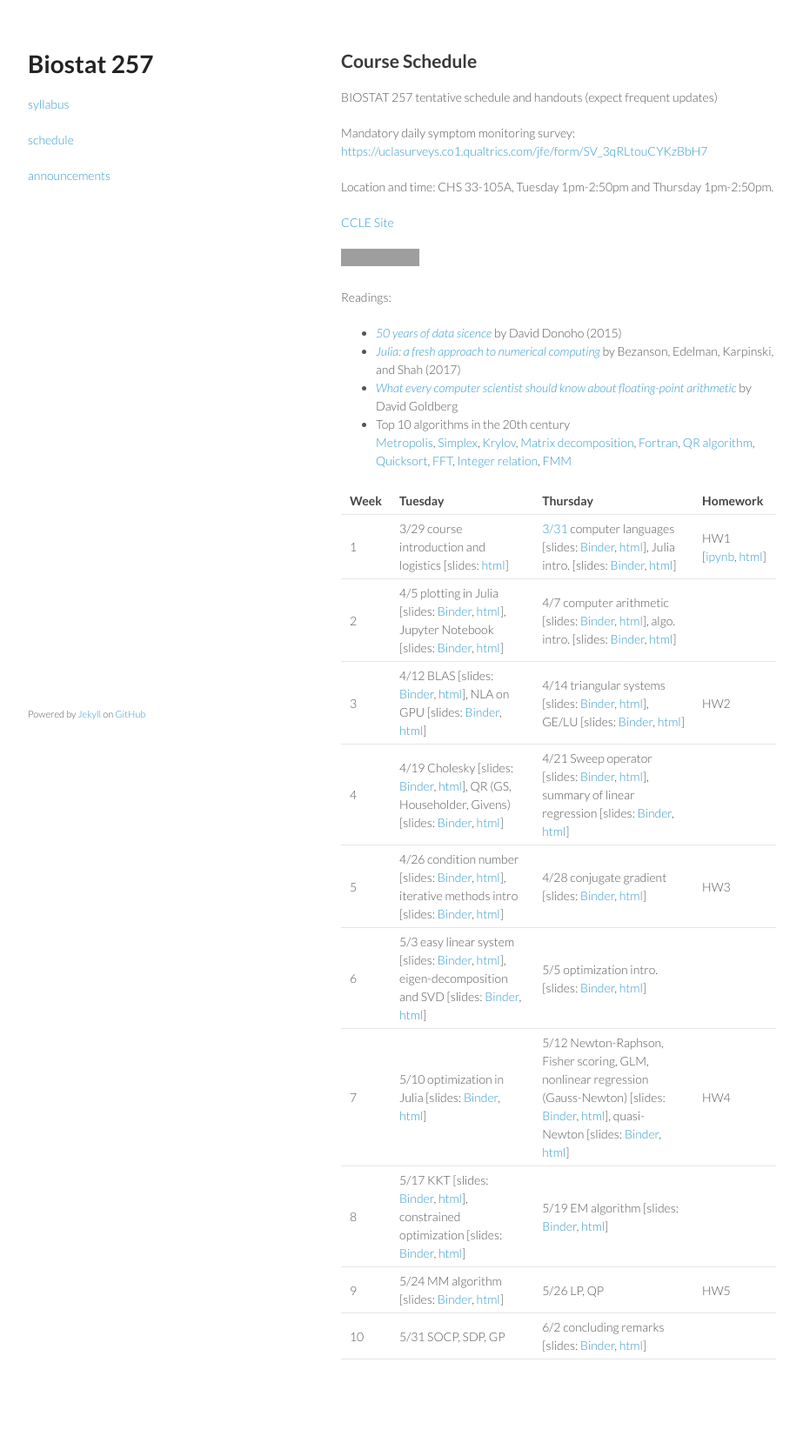
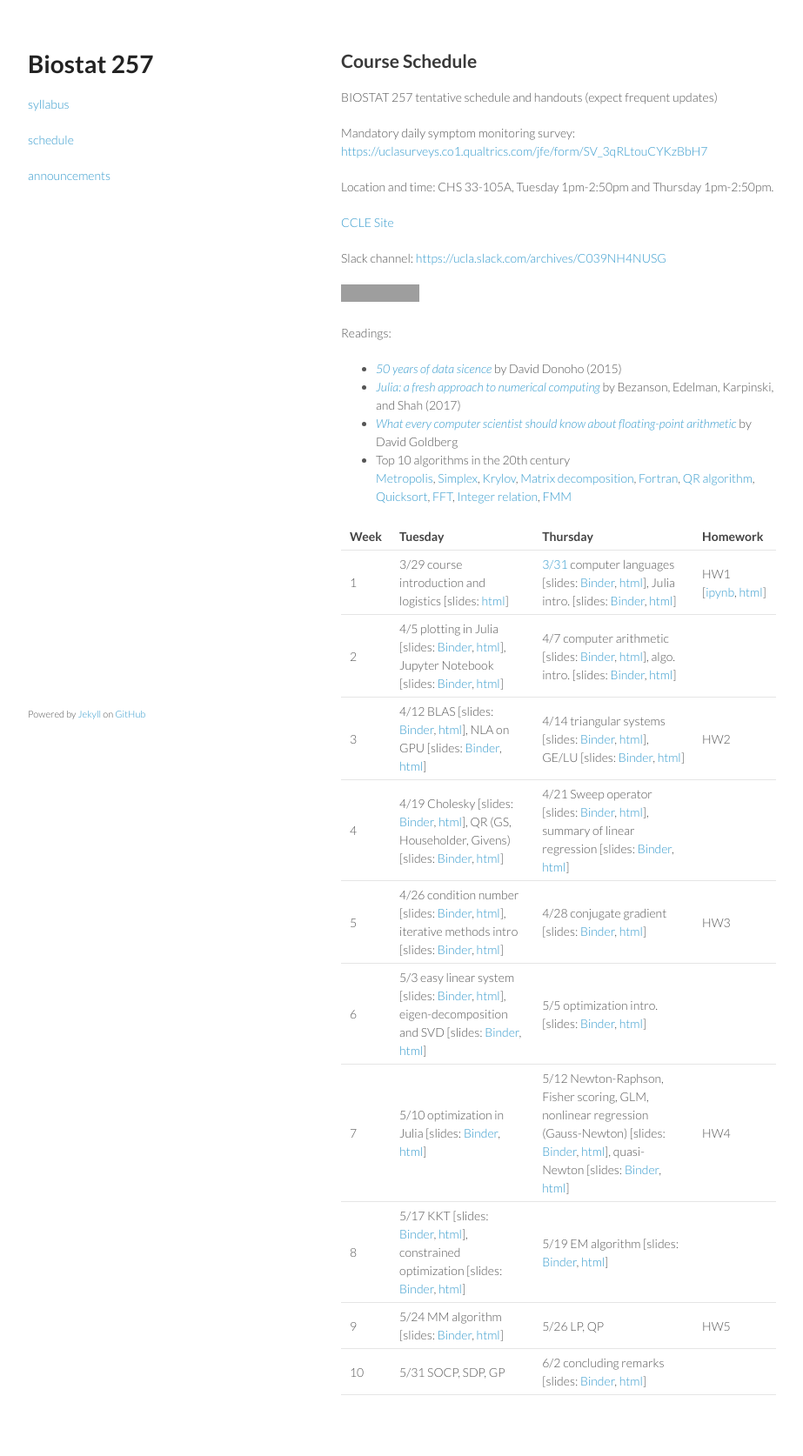
Before and after one commit to ucla-biostat-257/2022spring, a Jekyll site: the page built from schedule/schedule.md, in a window 1280 px wide. Shown: the whole page at 87% size, without its empty margins (178-1101 px from the left). Built offline with Jekyll 4.4.1, drawn with Linux system fonts in a browser that asks for light colours; before the commit the page ends 1633 px from its top, so only the background shows below that; grey boxes are pictures that could not be loaded.

Commit message:
add slack channel

```diff
--- a/schedule/schedule.md
+++ b/schedule/schedule.md
@@ -12,6 +12,8 @@ Mandatory daily symptom monitoring survey: <https://uclasurveys.co1.qualtrics.co
 Location and time: CHS 33-105A, Tuesday 1pm-2:50pm and Thursday 1pm-2:50pm.
 
 [CCLE Site](https://ccle.ucla.edu/course/view/22S-BIOSTAT257-1)
+
+Slack channel: <https://ucla.slack.com/archives/C039NH4NUSG>
 
 [![Binder](https://mybinder.org/badge_logo.svg)](https://mybinder.org/v2/gh/ucla-biostat-257/2022spring/master)
 
```
Also changed, not shown: _posts/2022-03-31-week1-day2.md (+2 -0 lines).
